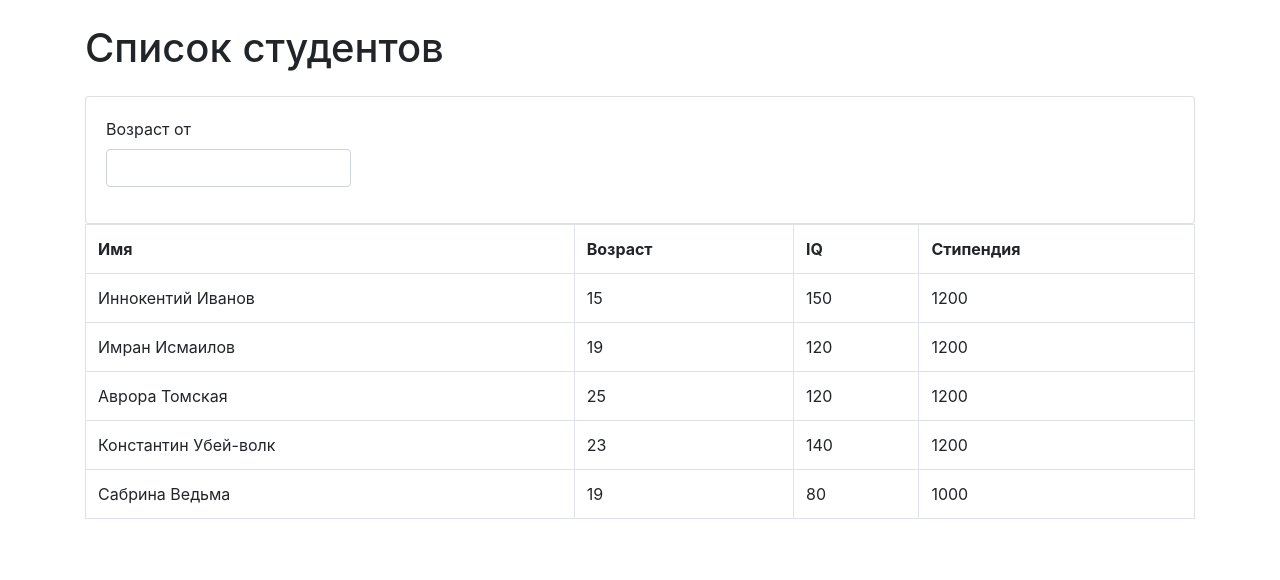
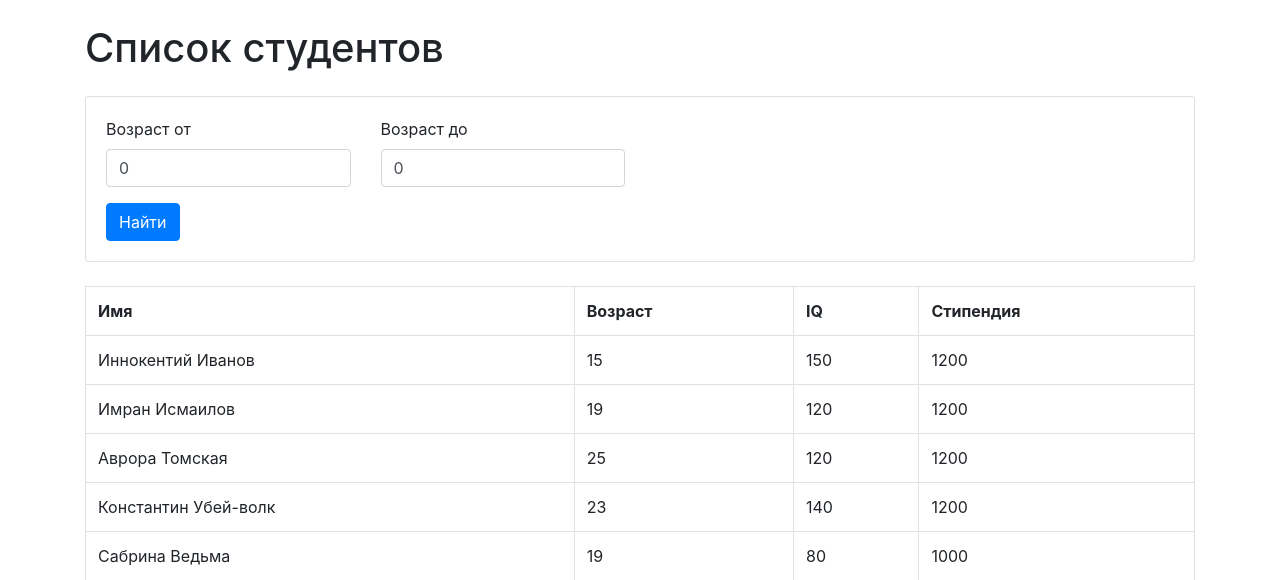
Before and after one commit to YuriiGorin/php-a-128, a PHP site: page /index.php in a window 1280 px wide. Shown: the top 580 px of the page. Run offline with PHP 8.4, Linux system fonts and the light colour scheme; data comes from the database, SQL or seed files in the repository.

Commit message:
добавлены примеры 11-го урока

```diff
--- a/lesson-11/index.php
+++ b/lesson-11/index.php
@@ -14,8 +14,37 @@
     die("Ошибка подключения к базе данных");
   }
 
+  $sql = "SELECT * FROM students";
+
+  $min = 0;
+  if (isset($_GET["min"])) {
+    $min = $_GET["min"];
+  }
+
+  $max = 0;
+  if (isset($_GET["max"])) {
+    $max = $_GET["max"];
+  }
+
+  if ($max > 0 || $min > 0) {
+    $sql .= " WHERE ";
+    if ($max > 0) {
+      $sql .= " age <= $max";
+    }
+
+    if ($max > 0 && $min > 0) {
+      $sql .= " AND ";
+    }
+
+    if ($min > 0) {
+      $sql .= " age >= $min";
+    }
+  }
+
+
+
   // в переменной $result нет самих запрошенных данных, НО ЕСТЬ служебная ссылка на них
-  $result = mysqli_query($connection, "SELECT * FROM students");
+  $result = mysqli_query($connection, $sql);
   // $result будет равно false, если запрос не получится выполнить (из-за ошибки)
   if (!$result) {
     // поэтому мы останавливаем наш скрипт и получаем из базы данных текст ошибки
--- a/lesson-11/templates/list.php
+++ b/lesson-11/templates/list.php
@@ -1,21 +1,22 @@
 <h1 class="my-4">Список студентов</h1>
 <form action="/lesson-11/index.php">
-  <div class="card">
+  <div class="card mb-4">
     <div class="card-body">
       <div class="row">
         <div class="col-sm-3">
           <div class="form-group">
             <label for="min">Возраст от</label>
-            <input id="min" type="text" class="form-control">
+            <input value="<?= $min?>" name="min" id="min" type="text" class="form-control">
           </div>
         </div>
         <div class="col-sm-3">
-
-        </div>
-        <div class="col-sm-3">
-
+          <div class="form-group">
+            <label for="max">Возраст до</label>
+            <input value="<?= $max?>" name="max" id="max" type="text" class="form-control">
+          </div>
         </div>
       </div>
+      <button type="submit" class="btn btn-primary">Найти</button>
     </div>
   </div>
 </form>
```
